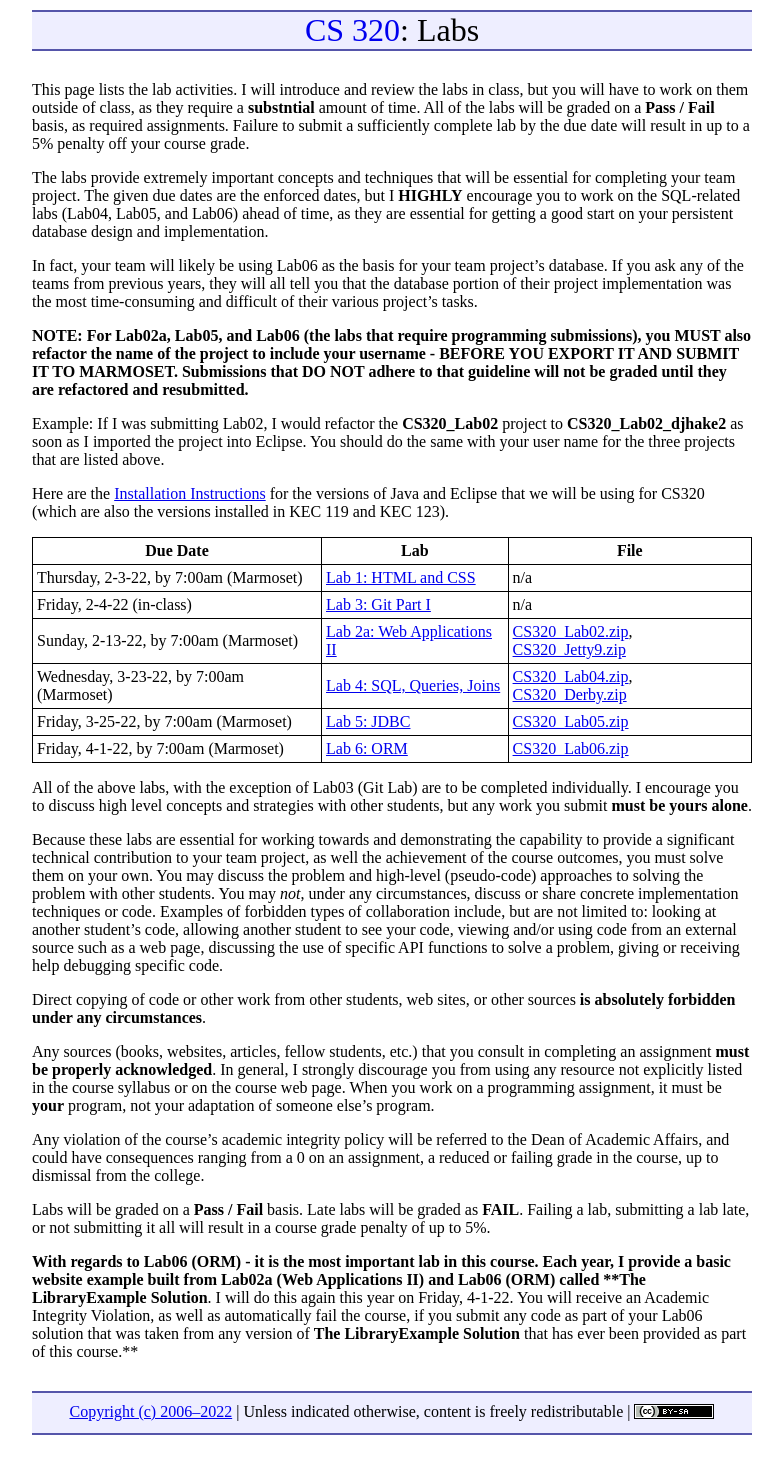
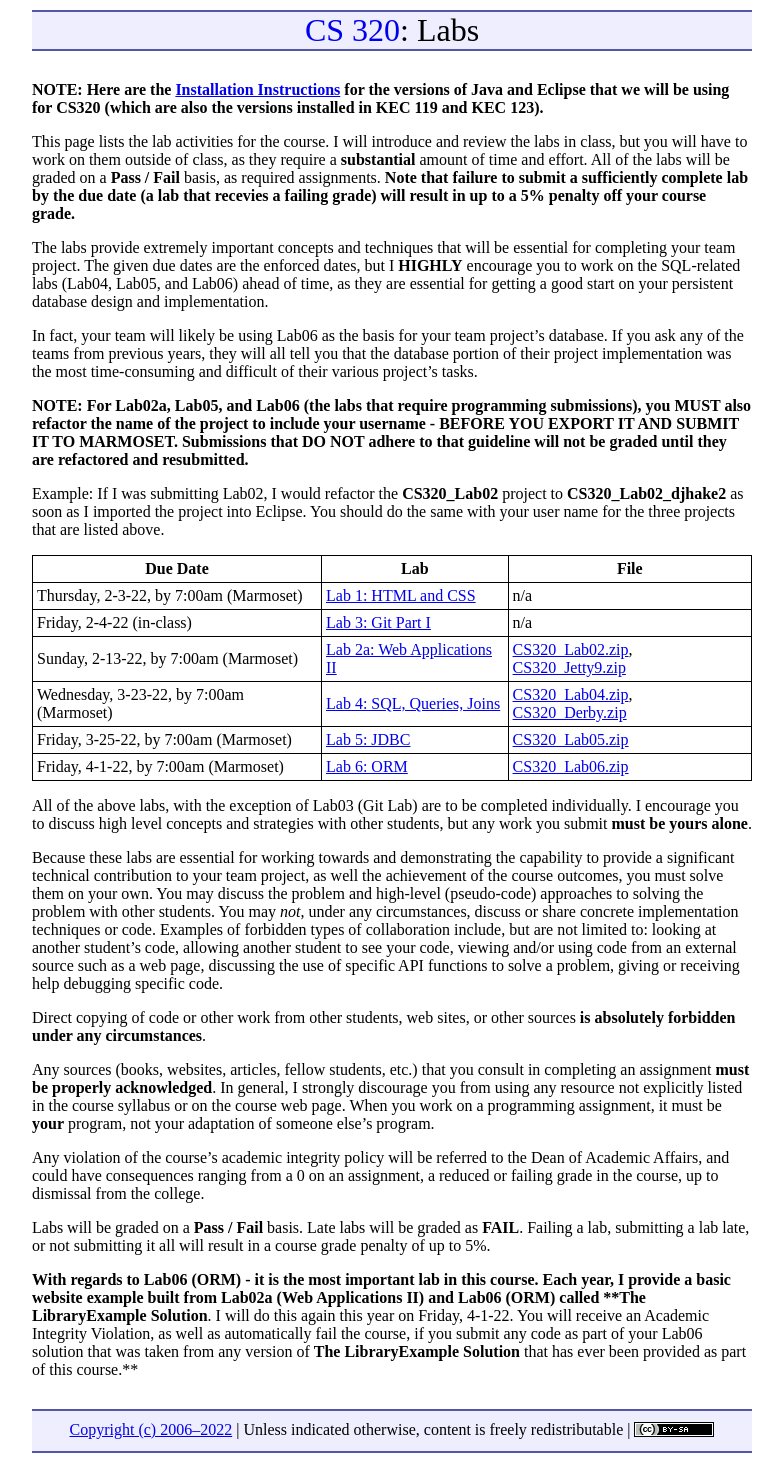
Before and after one commit to ycpcs/cs320-spring2022, a Jekyll site: the page built from labs/index.md, in a window 1280 px wide. Shown: the whole page, without its empty margins (248-1031 px from the left). Built offline with Jekyll 4.4.1, drawn with Linux system fonts in a browser that asks for light colours.

Commit message:
minor edits

```diff
--- a/labs/index.md
+++ b/labs/index.md
@@ -3,7 +3,9 @@ layout: default
 title: "Labs"
 ---
 
-This page lists the lab activities.  I will introduce and review the labs in class, but you will have to work on them outside of class, as they require a **substntial** amount of time.  All of the labs will be graded on a **Pass / Fail** basis, as required assignments.  Failure to submit a sufficiently complete lab by the due date will result in up to a 5% penalty off your course grade.
+**NOTE: Here are the [Installation Instructions](./Eclipse-Java-Installation.html) for the versions of Java and Eclipse that we will be using for CS320 (which are also the versions installed in KEC 119 and KEC 123).**
+
+This page lists the lab activities for the course.  I will introduce and review the labs in class, but you will have to work on them outside of class, as they require a **substantial** amount of time and effort.  All of the labs will be graded on a **Pass / Fail** basis, as required assignments.  **Note that failure to submit a sufficiently complete lab by the due date (a lab that recevies a failing grade) will result in up to a 5% penalty off your course grade.**
 
 The labs provide extremely important concepts and techniques that will be essential for completing your team project.  The given due dates are the enforced dates, but I **HIGHLY** encourage you to work on the SQL-related labs (Lab04, Lab05, and Lab06) ahead of time, as they are essential for getting a good start on your persistent database design and implementation.
 
```
Also changed, not shown: other parts of labs/index.md (+0 -1 lines).
